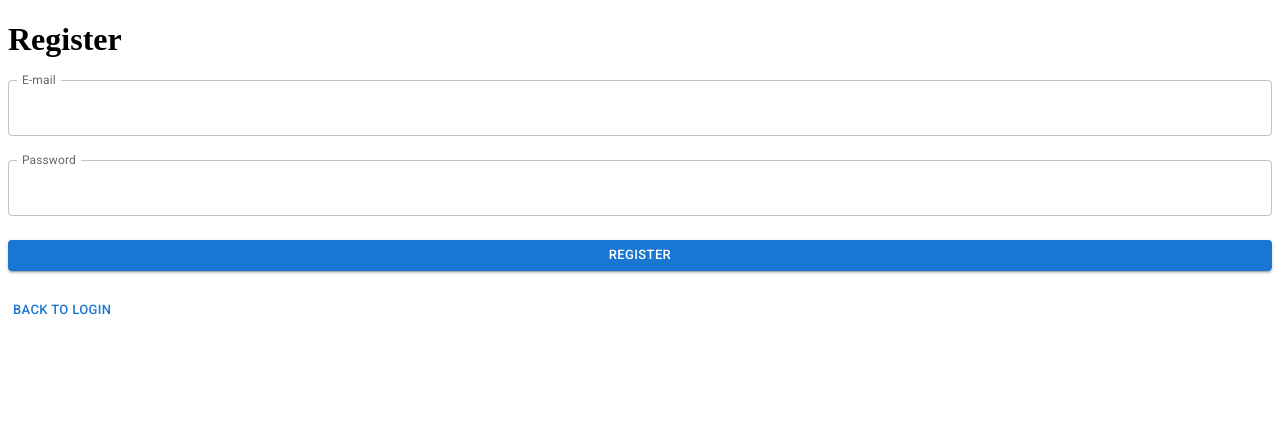
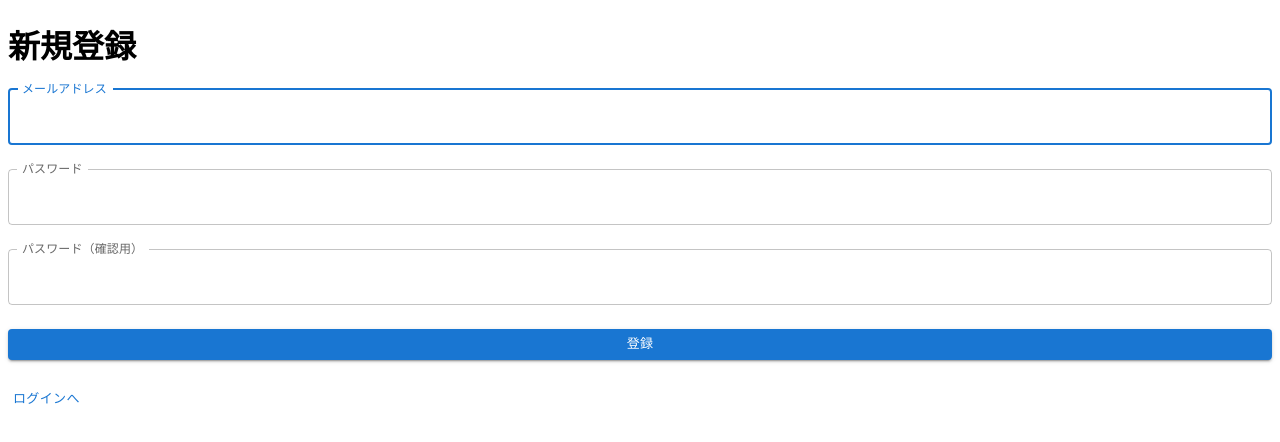
Before and after one commit to cubdesign/react-simple-todo, a React (Create React App) app: page /register in a window 1280 px wide. Shown: the top 442 px of the page. Built offline with nearby package versions, Linux system fonts and the light colour scheme; no server answers.

Commit message:
add autofucus

```diff
--- a/src/Login.tsx
+++ b/src/Login.tsx
@@ -22,7 +22,7 @@ const Login = () => {
   }
   return (
     <div>
-      <h1>Login</h1>
+      <h1>ログイン</h1>
       <Box
         sx={{
           display: "flex",
@@ -37,8 +37,9 @@ const Login = () => {
               shrink: true,
             }}
             name="email"
-            label="E-mail"
+            label="メールアドレス"
             value={email}
+            autoFocus={true}
             onChange={(e) => setEmail(e.target.value)}
           />
         </FormControl>
@@ -48,7 +49,7 @@ const Login = () => {
               shrink: true,
             }}
             name="password"
-            label="Password"
+            label="パスワード"
             type="password"
             value={password}
             onChange={(e) => setPassword(e.target.value)}
@@ -59,6 +60,7 @@ const Login = () => {
           color="primary"
           size="small"
           onClick={async (e) => {
+            setError("");
             try {
               const userCredential: UserCredential =
                 await signInWithEmailAndPassword(auth, email, password);
@@ -71,11 +73,11 @@ const Login = () => {
             }
           }}
         >
-          Login
+          ログイン
         </Button>
         <Box>
           <Button size="small" onClick={() => navigate("/register")}>
-            Create new account ?
+            新規登録へ
           </Button>
         </Box>
       </Box>
--- a/src/Register.tsx
+++ b/src/Register.tsx
@@ -18,6 +18,7 @@ const Register = () => {
   const navigate = useNavigate();
   const [email, setEmail] = useState<string>("");
   const [password, setPassword] = useState<string>("");
+  const [passwordConfirm, setPasswordConfirm] = useState<string>("");
   const [error, setError] = useState<string>("");
   const { user, login } = useAuthUserContext();
 
@@ -27,7 +28,7 @@ const Register = () => {
 
   return (
     <div>
-      <h1>Register</h1>
+      <h1>新規登録</h1>
       <Box
         sx={{
           display: "flex",
@@ -42,8 +43,9 @@ const Register = () => {
               shrink: true,
             }}
             name="email"
-            label="E-mail"
+            label="メールアドレス"
             value={email}
+            autoFocus={true}
             onChange={(e) => setEmail(e.target.value)}
           />
         </FormControl>
@@ -52,11 +54,23 @@ const Register = () => {
             InputLabelProps={{
               shrink: true,
             }}
-            name="password"
-            label="Password"
+            name="new-password"
+            label="パスワード"
             type="password"
             value={password}
             onChange={(e) => setPassword(e.target.value)}
+          />
+        </FormControl>
+        <FormControl>
+          <TextField
+            InputLabelProps={{
+              shrink: true,
+            }}
+            name="new-password-confirm"
+            label="パスワード（確認用）"
+            type="password"
+            value={passwordConfirm}
+            onChange={(e) => setPasswordConfirm(e.target.value)}
           />
         </FormControl>
         <Button
@@ -64,6 +78,11 @@ const Register = () => {
           color="primary"
           size="small"
           onClick={async (e) => {
+            setError("");
+            if (password !== passwordConfirm) {
+              setError("パスワードが一致しません");
+              return;
+            }
             try {
               const userCredential: UserCredential =
                 await createUserWithEmailAndPassword(auth, email, password);
@@ -76,11 +95,11 @@ const Register = () => {
             }
           }}
         >
-          Register
+          登録
         </Button>
         <Box>
           <Button size="small" onClick={() => navigate("/login")}>
-            Back to login
+            ログインへ
           </Button>
         </Box>
       </Box>
```
